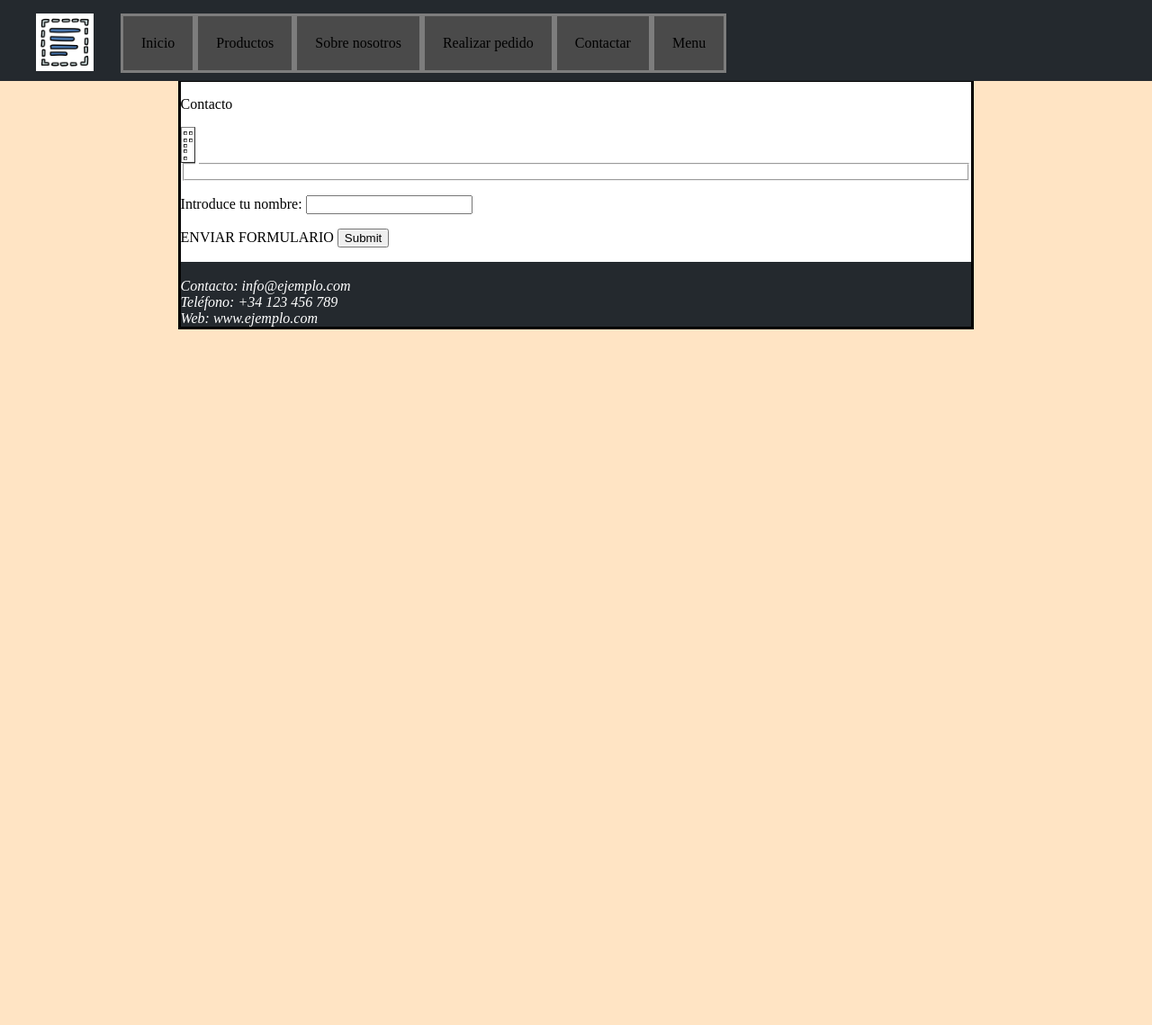
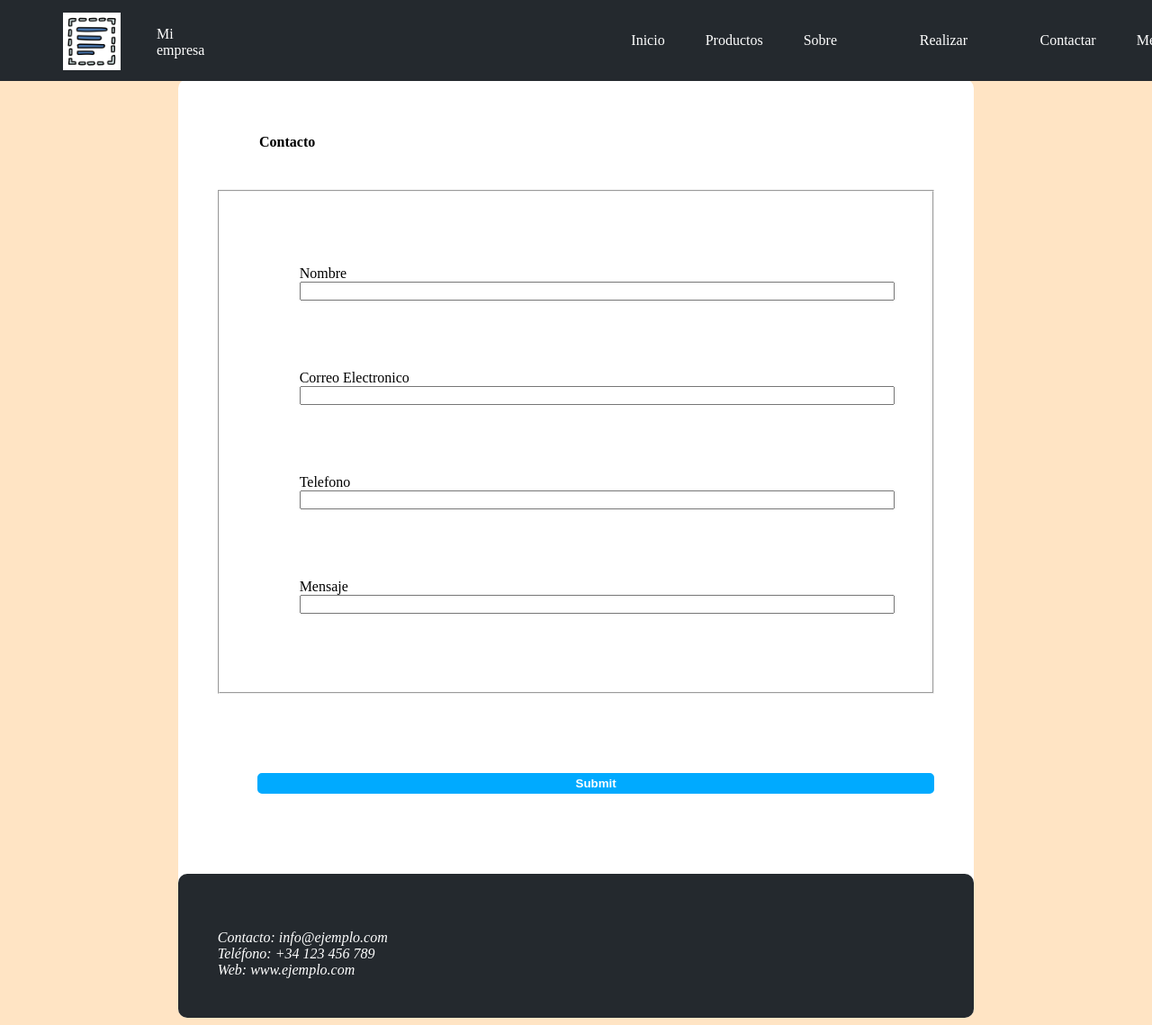
Before and after one commit to Ctrl-Ivn/Proyecto-pagina-web-LDM, a PHP site: page /src/contacto.html in a window 1280 px wide. Shown: the whole page at 90% size. Before the commit the page ends 366 px from the top, so only its background shows below. Run offline with PHP 8.4, Linux system fonts and the light colour scheme.

Commit message:
formulario y mejora del css

```diff
--- a/css/footed.css
+++ b/css/footed.css
@@ -1,6 +1,10 @@
 footer {
     background-color: #24292e;
     color: white;
+     padding-top: 5%;
+    padding-left: 5%;
+    padding-bottom: 5%;
+    border-radius: 10px;
 }
 
 footer a {
--- /dev/null
+++ b/css/form-contacto.css
@@ -0,0 +1,32 @@
+form p{
+    margin: 5%;
+}
+
+fieldset {
+    margin: 5%;
+}
+
+#submit input {
+    width: 100%;
+    background-color: rgb(0, 170, 255);
+    color: white;
+    border: solid rgb(0, 170, 255);
+    border-radius: 5px;
+    font-weight: bold;
+}
+
+#submit input:hover {
+    background-color: rgb(0, 103, 163);
+    color: rgb(190, 190, 190);
+     border: solid rgb(0, 103, 163);
+}
+
+fieldset input{
+    width: 100%;
+}
+
+legend{
+    margin-left: 10%;
+    position: flex;
+    font-weight: bold;
+}
--- a/css/index.css
+++ b/css/index.css
@@ -4,8 +4,21 @@
     margin-left: 15%;
     margin-right: 15%;
     margin-top: 7%;
-    border: solid black;
+    border-radius: 10px;
+
+
 }
+
+#contenedor p{
+    padding-top: 5%;
+    padding-left: 5%;
+
+
+}
+#contenedor p:last-child{
+ padding-bottom: 5%;
+}
+
 
 /*Regla para todos los enlaces */
 a {
@@ -18,7 +31,3 @@ a {
 body {
     background-color: bisque;
 }
-
-html {
-  scroll-behavior: smooth;
-}
--- a/css/nav.css
+++ b/css/nav.css
@@ -1,12 +1,23 @@
 /*Logotipo*/
 #imageness {
+    margin-top: 10px;
     width: 64px;
 }
 
 #logo1 {
-    margin: 0;
-    margin-right: 30px;
+    display: flex;
+    align-items: center;
+    margin: 0px ;
+    margin-right: 35%;
+    margin-left: 30px;
+    margin-bottom: 5px;
 }
+figcaption {
+    margin-top: 9px;
+    color: white;
+    margin-left: 40px;
+}
+
 
 
 
@@ -23,6 +34,7 @@
     z-index: 1000;
     height: 60px;
 
+
 }
 
 /*Hijos de la barra de navegacion  */
@@ -31,13 +43,15 @@ nav> :not(:first-child) {
     line-height: 60px;
     /* hace que el texto se centre verticalmente */
     text-decoration: none;
-    border: solid rgba(130, 130, 130, 0.925);
-    background-color: rgba(74, 74, 74, 1);
+    background-color: #24292e;
     padding: 0 20px;
+    margin-left: 5px;
+    color: white;
+
 }
 
 /*hover de la barra de navegacicon */
 nav> :not(:first-child):hover {
-    background-color: rgba(239, 147, 27, 0.592);
+    color: gray;
     transition-duration: 0.2s;
 }
--- a/src/Productos.html
+++ b/src/Productos.html
@@ -20,8 +20,8 @@
 <!-- menu.html -->
 <nav id="menu">
     <figure id="logo1">
-        <a href="Index.html" id="logo"> <img src="../img\select-all-2164492800.jpg" id="imageness"> </a>
-        <figcaption></figcaption>
+        <a href="../Index.html" id="logo"> <img src="../img\select-all-2164492800.jpg" id="imageness"> </a>
+       <figcaption>Mi empresa</figcaption>
 
     </figure>
     <a href="../Index.html">Inicio</a>
@@ -29,7 +29,7 @@
     <a href="sobre-nosotros.html">Sobre nosotros</a>
     <a href="Realizar-pedido.html">Realizar pedido</a>
     <a href="contacto.html">Contactar</a>
-    <a href="Menu.pdf">Menu</a>
+    <a href="../doc/Menu.pdf">Menu</a>
 </nav>
 
 <!--  <section>, <article>, <nav>, <header>, <footer>
--- a/src/Realizar-pedido.html
+++ b/src/Realizar-pedido.html
@@ -20,8 +20,8 @@
 <!-- menu.html -->
 <nav id="menu">
     <figure id="logo1">
-        <a href="Index.html" id="logo"> <img src="../img\select-all-2164492800.jpg" id="imageness"> </a>
-        <figcaption></figcaption>
+        <a href="../Index.html" id="logo"> <img src="../img\select-all-2164492800.jpg" id="imageness"> </a>
+        <figcaption>Mi empresa</figcaption>
 
     </figure>
     <a href="../Index.html">Inicio</a>
@@ -29,7 +29,7 @@
     <a href="sobre-nosotros.html">Sobre nosotros</a>
     <a href="Realizar-pedido.html">Realizar pedido</a>
     <a href="contacto.html">Contactar</a>
-    <a href="Menu.pdf">Menu</a>
+    <a href="../doc/Menu.pdf">Menu</a>
 </nav>
 
 <!--  <section>, <article>, <nav>, <header>, <footer>
--- a/src/contacto.html
+++ b/src/contacto.html
@@ -10,7 +10,7 @@
     <link rel="stylesheet" href="../css/index.css">
     <link rel="stylesheet" href="../css/nav.css">
     <link rel="stylesheet" href="../css/footed.css">
-    <link rel="stylesheet" href="../css/">
+    <link rel="stylesheet" href="../css/form-contacto.css">
     <link rel="stylesheet" href="../css/">
     <!--Idioma, juego de caracteres, Autor, Palabras clave y titulo documento y conexion con el css -->
 
@@ -20,8 +20,8 @@
 <!-- menu.html -->
 <nav id="menu">
     <figure id="logo1">
-        <a href="Index.html" id="logo"> <img src="../img\select-all-2164492800.jpg" id="imageness"> </a>
-        <figcaption></figcaption>
+        <a href="../Index.html" id="logo"> <img src="../img\select-all-2164492800.jpg" id="imageness"> </a>
+        <figcaption>Mi empresa</figcaption>
 
     </figure>
     <a href="../Index.html">Inicio</a>
@@ -29,7 +29,7 @@
     <a href="sobre-nosotros.html">Sobre nosotros</a>
     <a href="Realizar-pedido.html">Realizar pedido</a>
     <a href="contacto.html">Contactar</a>
-    <a href="Menu.pdf">Menu</a>
+    <a href="../doc/Menu.pdf">Menu</a>
 </nav>
 
 <!--  <section>, <article>, <nav>, <header>, <footer>
@@ -40,58 +40,48 @@
 
 <!-- cuerpo de la pagina  -->
 <div id="contenedor">
-    <p>Contacto
+    <p>
     </p>
-
-    <!-- Estructura de Tabla -->
-    <table border="1">
-        <caption></caption>
-        <thead>
-            <tr></tr>
-            <td></td>
-            <th></th>
-        </thead>
-        <tbody>
-            <tr></tr>
-            <td></td>
-            <th></th>
-        </tbody>
-        <tbody>
-            <td colspan=”2”>
-        </tbody>
-        <tbody>
-            <td rowspan=”2”>
-        </tbody>
-        <tbody></tbody>
-        <tbody></tbody>
-        <tbody></tbody>
-        <tfoot>
-            <tr></tr>
-            <th></th>
-        </tfoot>
-
-    </table>
 
 
     <!-- Estructura de formulario basica -->
 
     <form action="resultado.html" method="post">
+        <legend>Contacto</legend>
         <fieldset>
-            <legend></legend>
-        </fieldset>
 
-        <legend></legend>
+
+
+
         <p>
-            <label for="nombre">Introduce tu nombre:</label>
+            <label for="nombre">Nombre</label>
+            <br>
+            <input type="text" id="nombre" name="nombre">
+        </p>
+        <p>
+            <label for="nombre">Correo Electronico</label>
+            <br>
+            <input type="text" id="nombre" name="nombre">
+        </p>
+        <p>
+            <label for="nombre">Telefono</label>
+            <br>
+            <input type="text" id="nombre" name="nombre">
+        </p>
+        <p>
+            <label for="nombre">Mensaje</label>
+            <br>
             <input type="text" id="nombre" name="nombre">
         </p>
          <!-- Enviar -->
+
+ </fieldset>
+        <div id="submit">
         <p>
-            <label for="">ENVIAR FORMULARIO</label>
+            <label for=""></label>
             <input type="submit">
         </p>
-
-
+       </div>
     </form>
 
     </form>
--- a/src/sobre-nosotros.html
+++ b/src/sobre-nosotros.html
@@ -20,8 +20,8 @@
 <!-- menu.html -->
 <nav id="menu">
     <figure id="logo1">
-        <a href="Index.html" id="logo"> <img src="../img\select-all-2164492800.jpg" id="imageness"> </a>
-        <figcaption></figcaption>
+        <a href="../Index.html" id="logo"> <img src="../img\select-all-2164492800.jpg" id="imageness"> </a>
+        <figcaption>Mi empresa</figcaption>
 
     </figure>
     <a href="../Index.html">Inicio</a>
@@ -29,7 +29,7 @@
     <a href="sobre-nosotros.html">Sobre nosotros</a>
     <a href="Realizar-pedido.html">Realizar pedido</a>
     <a href="contacto.html">Contactar</a>
-    <a href="Menu.pdf">Menu</a>
+    <a href="../doc/Menu.pdf">Menu</a>
 </nav>
 
 <!--  <section>, <article>, <nav>, <header>, <footer>
```
Also changed, not shown: Diseño/Archivos src.html (+19 -0 lines), Diseño/Index Estructura.html (+46 -12 lines), Index.html (+16 -88 lines), src/resultado.html (+5 -4 lines).
